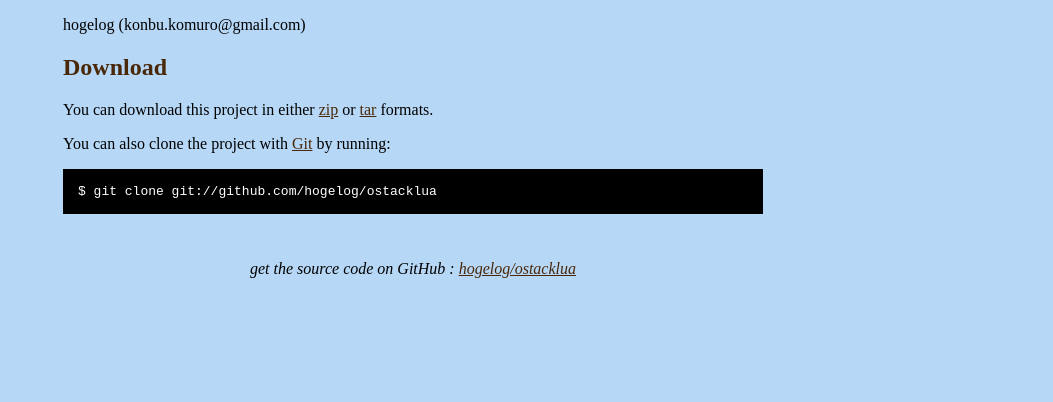
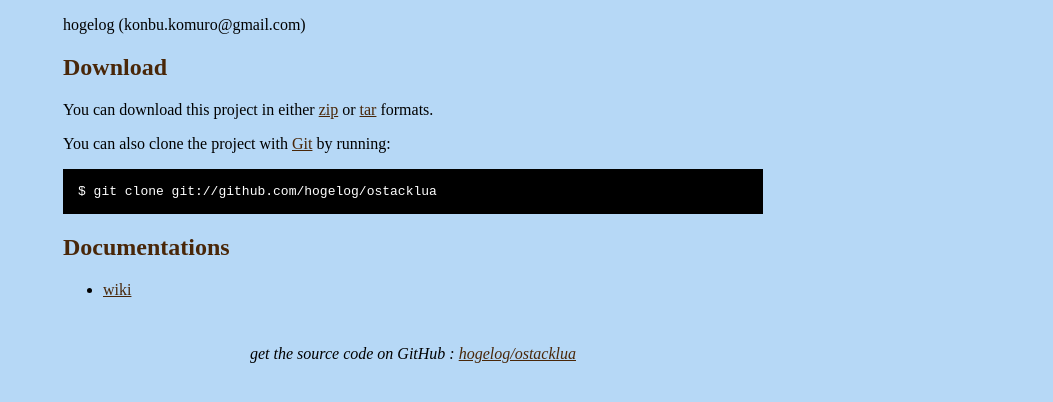
Before and after one commit to hogelog/ostacklua, a plain HTML site: page index.html in a window 1280 px wide. Shown: the part 326-728 px from the top of the page, without its empty margins (227-1280 px from the left). Drawn offline with Linux system fonts and the light colour scheme.

Commit message:
add Documentation section

```diff
--- a/index.html
+++ b/index.html
@@ -72,12 +72,17 @@
       <pre>$ git clone git://github.com/hogelog/ostacklua</pre>
       </p>
 
+      <h2>Documentations</h2>
+      <ul>
+        <li><a href="http://wiki.github.com/hogelog/ostacklua/" >wiki</a></li>
+      </ul>
+
+    </div>
     <div class="footer">
       get the source code on GitHub : <a href="http://github.com/hogelog/ostacklua">hogelog/ostacklua</a>
     </div>
 
   </div>
-
   <script type="text/javascript">
     var gaJsHost = (("https:" == document.location.protocol) ? "https://ssl." : "http://www.");
     document.write(unescape("%3Cscript src='" + gaJsHost + "google-analytics.com/ga.js' type='text/javascript'%3E%3C/script%3E"));
```
Lines whose indentation alone changed are shown as unchanged.
